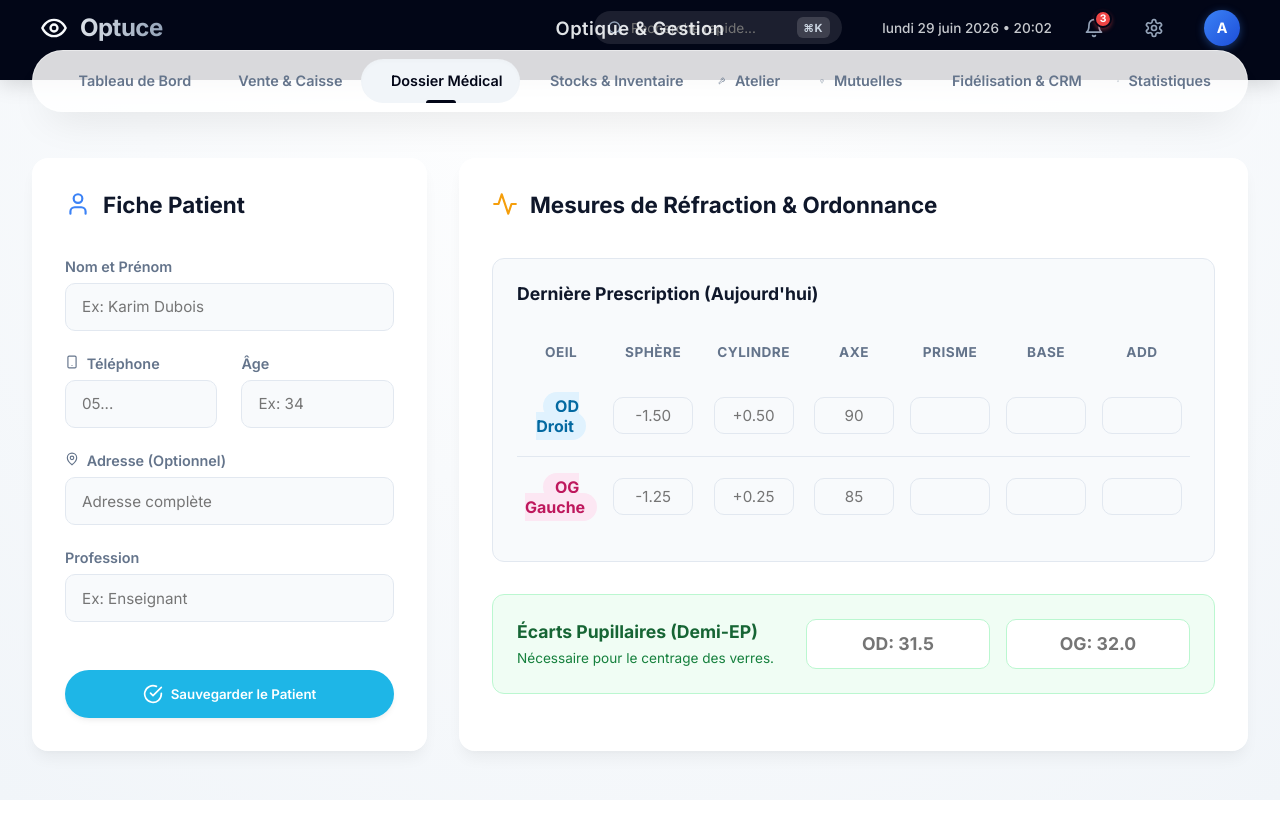
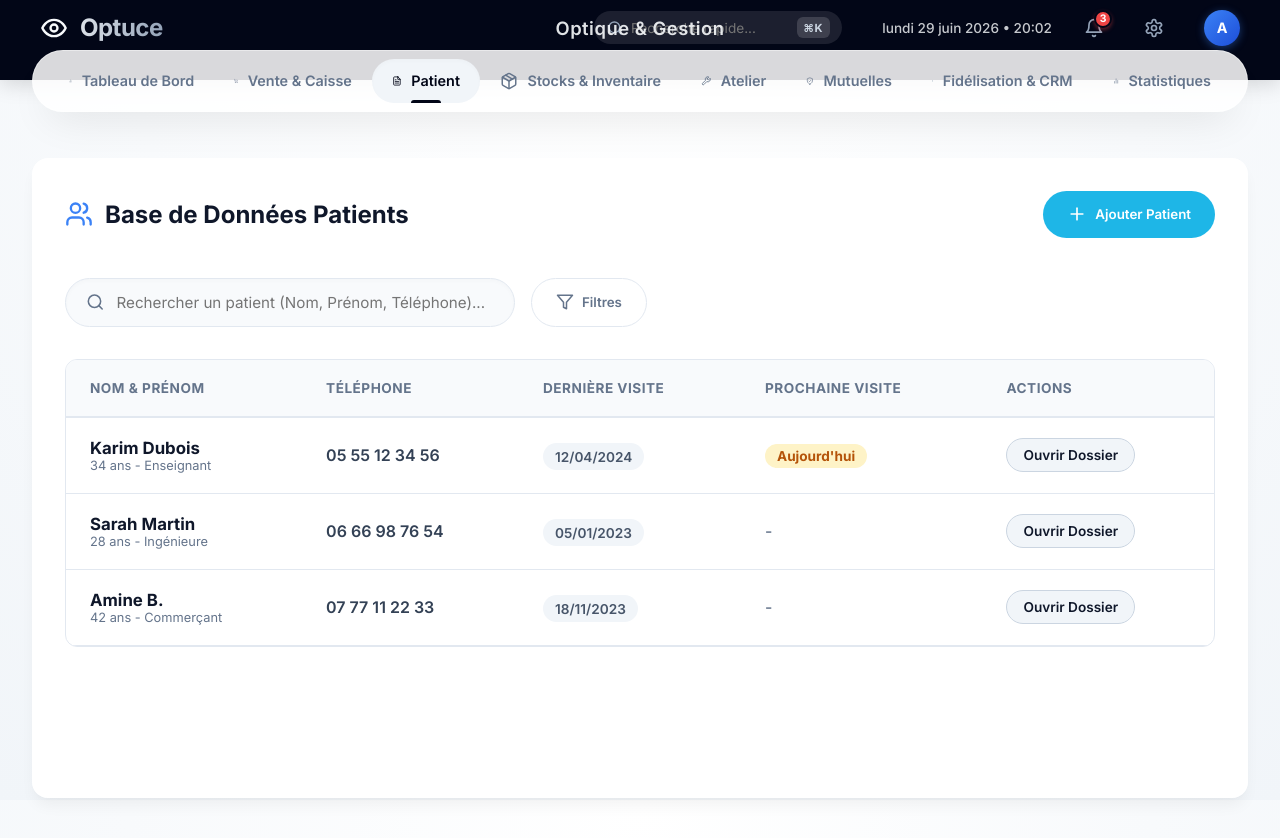
Before and after one commit to hani7/optuce, a React (Vite) app in the folder frontend/: page /medical in a window 1280 px wide. Shown: the top 838 px of the page. Before the commit the page ends 800 px from the top, so only its background shows below. Built offline with nearby package versions, Linux system fonts and the light colour scheme.

Commit message:
sart edits

```diff
--- a/frontend/src/components/Layout.tsx
+++ b/frontend/src/components/Layout.tsx
@@ -79,12 +79,19 @@ export default function Layout() {
           </NavLink>
           <NavLink to="/medical" className={({ isActive }) => `nav-item ${isActive ? 'active' : ''}`}>
             <FileText />
-            Dossier Médical
+            Patient
           </NavLink>
-          <NavLink to="/stocks" className={({ isActive }) => `nav-item ${isActive ? 'active' : ''}`}>
-            <Package />
-            Stocks & Inventaire
-          </NavLink>
+          <div className="nav-dropdown-container">
+            <NavLink to="/stocks" className={({ isActive }) => `nav-item ${isActive ? 'active' : ''}`}>
+              <Package />
+              Stocks & Inventaire
+            </NavLink>
+            <div className="nav-dropdown">
+              <NavLink to="/stocks" className="dropdown-item">👓 Montures</NavLink>
+              <NavLink to="/stocks" className="dropdown-item">🔍 Verres Matrices</NavLink>
+              <NavLink to="/stocks" className="dropdown-item">🧴 Lentilles & Produits</NavLink>
+            </div>
+          </div>
           <NavLink to="/atelier" className={({ isActive }) => `nav-item ${isActive ? 'active' : ''}`}>
             <Wrench />
             Atelier
--- a/frontend/src/index.css
+++ b/frontend/src/index.css
@@ -223,6 +223,61 @@ body {
   border-radius: 4px 4px 0 0;
 }
 
+/* Nav Dropdown on Hover */
+.nav-dropdown-container {
+  position: relative;
+  display: flex;
+  align-items: center;
+}
+
+.nav-dropdown {
+  visibility: hidden;
+  opacity: 0;
+  position: absolute;
+  top: 100%;
+  left: 0;
+  background: rgba(255, 255, 255, 0.95);
+  backdrop-filter: blur(10px);
+  -webkit-backdrop-filter: blur(10px);
+  border-radius: 12px;
+  box-shadow: var(--shadow-lg);
+  padding: 0.5rem;
+  min-width: 220px;
+  z-index: 100;
+  display: flex;
+  flex-direction: column;
+  gap: 0.25rem;
+  margin-top: 0.5rem;
+  border: 1px solid rgba(226, 232, 240, 0.8);
+  transform: translateY(10px);
+  transition: all 0.2s cubic-bezier(0.4, 0, 0.2, 1);
+}
+
+.nav-dropdown-container:hover .nav-dropdown {
+  visibility: visible;
+  opacity: 1;
+  transform: translateY(0);
+}
+
+.dropdown-item {
+  padding: 0.75rem 1rem;
+  text-decoration: none;
+  color: var(--text-primary);
+  border-radius: 8px;
+  font-size: 0.9rem;
+  font-weight: 500;
+  transition: all 0.2s;
+  display: flex;
+  align-items: center;
+  gap: 0.5rem;
+}
+
+.dropdown-item:hover {
+  background: #f1f5f9;
+  color: #1eb6e7;
+  transform: translateX(4px);
+}
+
 /* Premium Card Styles */
 .premium-card {
   background-color: var(--card-bg);
@@ -241,8 +296,8 @@ body {
 /* Premium Inputs */
 .premium-input {
   width: 100%;
-  padding: 0.85rem 1rem;
-  border-radius: 10px;
+  padding: 0.85rem 1.25rem;
+  border-radius: 50px;
   border: 1px solid var(--border-color);
   font-size: 0.95rem;
   background-color: #f8fafc;
--- a/frontend/src/pages/Medical.tsx
+++ b/frontend/src/pages/Medical.tsx
@@ -1,8 +1,115 @@
-import React from 'react';
-import { User, Activity, CheckCircle, Smartphone, MapPin } from 'lucide-react';
+import React, { useState } from 'react';
+import { User, Activity, CheckCircle, Smartphone, MapPin, Search, Plus, Filter, ArrowLeft, Users } from 'lucide-react';
 
 export default function Medical() {
+  const [view, setView] = useState<'table' | 'form'>('table');
+
+  if (view === 'table') {
     return (
+      <div className="premium-card" style={{ minHeight: 'calc(100vh - 160px)' }}>
+        <div style={{ display: 'flex', justifyContent: 'space-between', alignItems: 'center', marginBottom: '2.5rem' }}>
+          <h2 style={{ display: 'flex', alignItems: 'center', gap: '0.75rem', fontSize: '1.5rem', color: '#0f172a' }}>
+            <Users size={28} color="var(--accent)" /> Base de Données Patients
+          </h2>
+          <button className="btn-accent" onClick={() => setView('form')}>
+            <Plus size={20} /> Ajouter Patient
+          </button>
+        </div>
+
+        <div style={{ display: 'flex', gap: '1rem', marginBottom: '2rem' }}>
+          <div style={{ display: 'flex', alignItems: 'center', gap: '0.75rem', backgroundColor: '#f8fafc', padding: '0.85rem 1.25rem', borderRadius: '50px', border: '1px solid var(--border-color)', width: '450px', transition: 'all 0.2s', boxShadow: 'inset 0 2px 4px rgba(0,0,0,0.02)' }}>
+            <Search size={20} color="var(--text-secondary)" />
+            <input type="text" placeholder="Rechercher un patient (Nom, Prénom, Téléphone)..." style={{ border: 'none', background: 'transparent', outline: 'none', width: '100%', fontSize: '0.95rem' }} />
+          </div>
+          <button style={{ display: 'flex', alignItems: 'center', gap: '0.5rem', padding: '0 1.5rem', backgroundColor: 'white', border: '1px solid var(--border-color)', borderRadius: '50px', cursor: 'pointer', fontWeight: 600, color: 'var(--text-secondary)' }}>
+            <Filter size={18} /> Filtres
+          </button>
+        </div>
+
+        <div style={{ borderRadius: '12px', border: '1px solid var(--border-color)', overflow: 'hidden' }}>
+          <table style={{ width: '100%', borderCollapse: 'collapse' }}>
+            <thead>
+              <tr style={{ backgroundColor: '#f8fafc', borderBottom: '2px solid var(--border-color)' }}>
+                <th style={thStyle}>Nom & Prénom</th>
+                <th style={thStyle}>Téléphone</th>
+                <th style={thStyle}>Dernière Visite</th>
+                <th style={thStyle}>Prochaine Visite</th>
+                <th style={thStyle}>Actions</th>
+              </tr>
+            </thead>
+            <tbody>
+              <tr className="table-row">
+                <td style={tdStyle}>
+                  <div style={{ fontWeight: 700, color: '#0f172a', fontSize: '1.05rem' }}>Karim Dubois</div>
+                  <div style={{ fontSize: '0.8rem', color: 'var(--text-secondary)' }}>34 ans - Enseignant</div>
+                </td>
+                <td style={tdStyle}>
+                  <span style={{ fontWeight: 600, color: '#334155' }}>05 55 12 34 56</span>
+                </td>
+                <td style={tdStyle}>
+                  <span style={badgeGray}>12/04/2024</span>
+                </td>
+                <td style={tdStyle}>
+                  <span style={{ backgroundColor: '#fef3c7', color: '#b45309', padding: '0.25rem 0.75rem', borderRadius: '999px', fontSize: '0.85rem', fontWeight: 700 }}>Aujourd'hui</span>
+                </td>
+                <td style={tdStyle}>
+                   <button className="btn-primary" style={{ padding: '0.5rem 1rem', fontSize: '0.85rem', backgroundColor: '#f1f5f9', color: '#0f172a', border: '1px solid #cbd5e1', boxShadow: 'none' }} onClick={() => setView('form')}>Ouvrir Dossier</button>
+                </td>
+              </tr>
+              <tr className="table-row">
+                <td style={tdStyle}>
+                  <div style={{ fontWeight: 700, color: '#0f172a', fontSize: '1.05rem' }}>Sarah Martin</div>
+                  <div style={{ fontSize: '0.8rem', color: 'var(--text-secondary)' }}>28 ans - Ingénieure</div>
+                </td>
+                <td style={tdStyle}>
+                  <span style={{ fontWeight: 600, color: '#334155' }}>06 66 98 76 54</span>
+                </td>
+                <td style={tdStyle}>
+                  <span style={badgeGray}>05/01/2023</span>
+                </td>
+                <td style={tdStyle}>
+                  <span style={{ color: 'var(--text-secondary)', fontWeight: 500 }}>-</span>
+                </td>
+                <td style={tdStyle}>
+                   <button className="btn-primary" style={{ padding: '0.5rem 1rem', fontSize: '0.85rem', backgroundColor: '#f1f5f9', color: '#0f172a', border: '1px solid #cbd5e1', boxShadow: 'none' }} onClick={() => setView('form')}>Ouvrir Dossier</button>
+                </td>
+              </tr>
+              <tr className="table-row">
+                <td style={tdStyle}>
+                  <div style={{ fontWeight: 700, color: '#0f172a', fontSize: '1.05rem' }}>Amine B.</div>
+                  <div style={{ fontSize: '0.8rem', color: 'var(--text-secondary)' }}>42 ans - Commerçant</div>
+                </td>
+                <td style={tdStyle}>
+                  <span style={{ fontWeight: 600, color: '#334155' }}>07 77 11 22 33</span>
+                </td>
+                <td style={tdStyle}>
+                  <span style={badgeGray}>18/11/2023</span>
+                </td>
+                <td style={tdStyle}>
+                  <span style={{ color: 'var(--text-secondary)', fontWeight: 500 }}>-</span>
+                </td>
+                <td style={tdStyle}>
+                   <button className="btn-primary" style={{ padding: '0.5rem 1rem', fontSize: '0.85rem', backgroundColor: '#f1f5f9', color: '#0f172a', border: '1px solid #cbd5e1', boxShadow: 'none' }} onClick={() => setView('form')}>Ouvrir Dossier</button>
+                </td>
+              </tr>
+            </tbody>
+          </table>
+        </div>
+      </div>
+    );
+  }
+
+  return (
+    <div style={{ display: 'flex', flexDirection: 'column', gap: '1.5rem' }}>
+      <button
+        onClick={() => setView('table')}
+        style={{ display: 'flex', alignItems: 'center', gap: '0.5rem', background: 'transparent', border: 'none', color: '#64748b', fontWeight: 600, cursor: 'pointer', width: 'fit-content', padding: '0.5rem 1rem', borderRadius: '50px', transition: 'all 0.2s' }}
+        onMouseOver={e => e.currentTarget.style.backgroundColor = '#f1f5f9'}
+        onMouseOut={e => e.currentTarget.style.backgroundColor = 'transparent'}
+      >
+        <ArrowLeft size={18} /> Retour à la liste des patients
+      </button>
+
       <div style={{ display: 'flex', gap: '2rem' }}>
         {/* Patient Info */}
         <div className="premium-card" style={{ flex: 1 }}>
@@ -99,10 +206,12 @@ export default function Medical() {
           </div>
         </div>
       </div>
+    </div>
   )
 }
 
 const labelStyle = { display: 'block', fontSize: '0.9rem', fontWeight: 600, color: 'var(--text-secondary)', marginBottom: '0.5rem' };
 const smallInput = { width: '80px', padding: '0.5rem', textAlign: 'center' as const, fontSize: '0.95rem' };
-const thStyle = { padding: '1rem', textAlign: 'center' as const, color: 'var(--text-secondary)', fontSize: '0.85rem', textTransform: 'uppercase' as const, letterSpacing: '0.5px' };
-const tdStyle = { padding: '1.25rem 0.5rem', textAlign: 'center' as const };
+const thStyle = { padding: '1.25rem 1.5rem', textAlign: 'left' as const, color: 'var(--text-secondary)', fontSize: '0.85rem', textTransform: 'uppercase' as const, letterSpacing: '0.5px' };
+const tdStyle = { padding: '1.25rem 1.5rem', borderBottom: '1px solid var(--border-color)', verticalAlign: 'middle' as const };
+const badgeGray = { backgroundColor: '#f1f5f9', color: '#475569', padding: '0.35rem 0.75rem', borderRadius: '999px', fontSize: '0.85rem', fontWeight: 600 };
```
Lines whose indentation alone changed are shown as unchanged.
